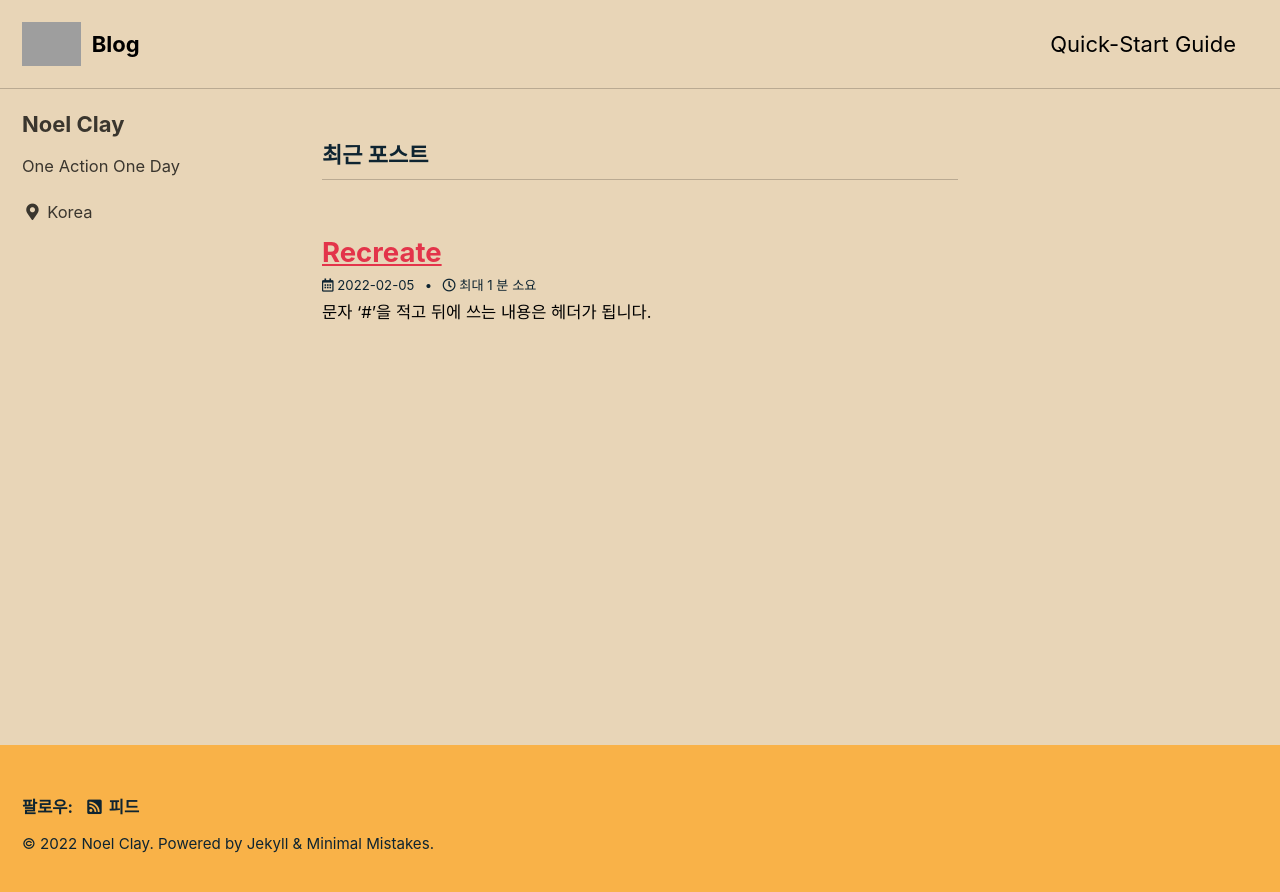
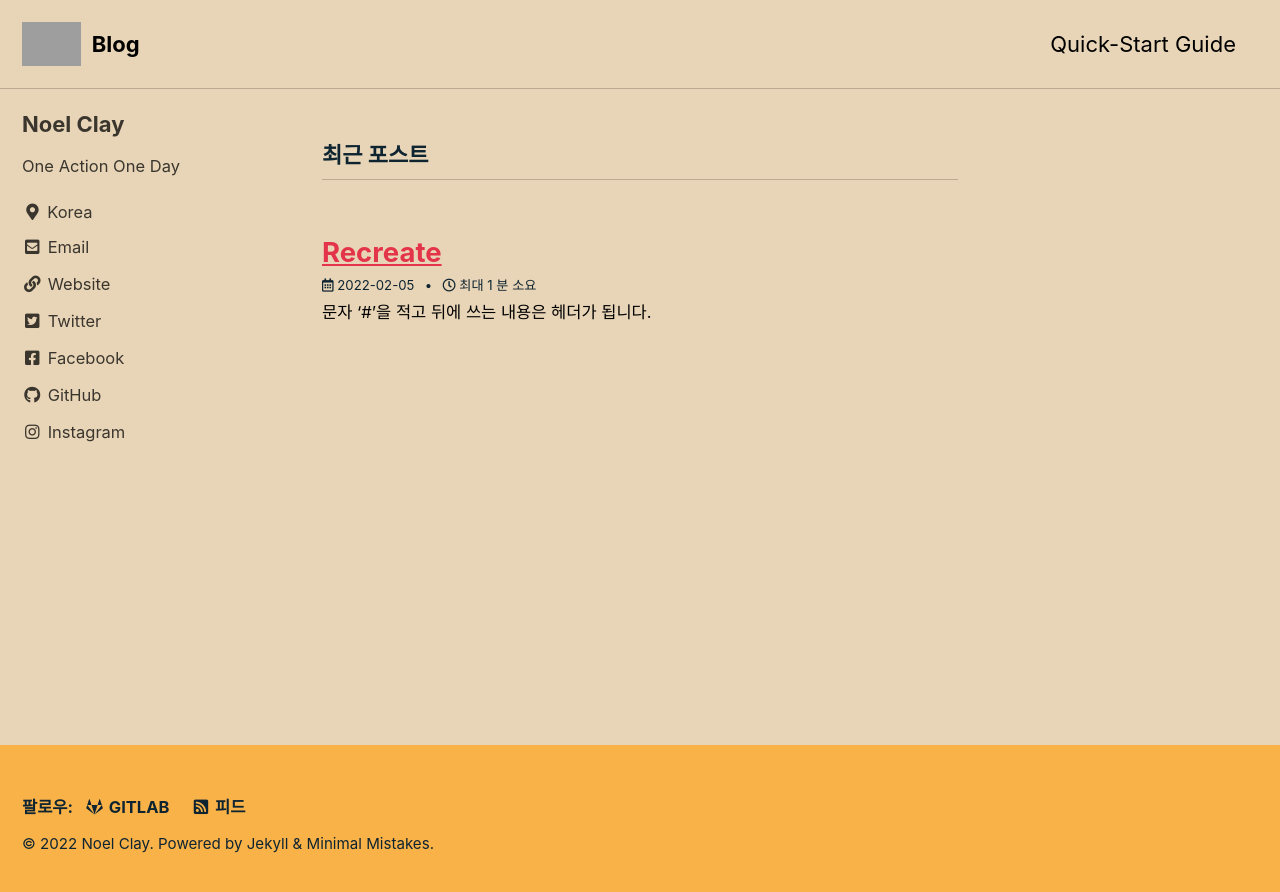
Before and after one commit to NoelClay/NoelClay.github.io, a Jekyll site: the page built from index.html, in a window 1280 px wide. Shown: the top 892 px of the page. Built offline with Jekyll 4.4.1, drawn with Linux system fonts in a browser that asks for light colours; cached includes are drawn as plain includes; the list of posts is cut into pages by our own code; part of the change alters nothing that is shown; grey boxes are pictures that could not be loaded.

Commit message:
Update _config.yml

```diff
--- a/_config.yml
+++ b/_config.yml
@@ -110,22 +110,22 @@ author:
   links:
     - label: "Email"
       icon: "fas fa-fw fa-envelope-square"
-      # url: "mailto:your.name@email.com"
+      url: "mailto:asdf1578@naver.com"
     - label: "Website"
       icon: "fas fa-fw fa-link"
-      # url: "https://your-website.com"
+      url: "https://noelclay.github.io"
     - label: "Twitter"
       icon: "fab fa-fw fa-twitter-square"
-      # url: "https://twitter.com/"
+      url: "https://twitter.com/"
     - label: "Facebook"
       icon: "fab fa-fw fa-facebook-square"
-      # url: "https://facebook.com/"
+      url: "https://facebook.com/"
     - label: "GitHub"
       icon: "fab fa-fw fa-github"
-      # url: "https://github.com/"
+      url: "https://github.com/noelclay"
     - label: "Instagram"
       icon: "fab fa-fw fa-instagram"
-      # url: "https://instagram.com/"
+      url: "https://instagram.com/"
 
 # Site Footer
 footer:
@@ -141,7 +141,7 @@ footer:
       # url:
     - label: "GitLab"
       icon: "fab fa-fw fa-gitlab"
-      # url:
+      url: "https://github.com/noelclay"
     - label: "Bitbucket"
       icon: "fab fa-fw fa-bitbucket"
       # url:
```
